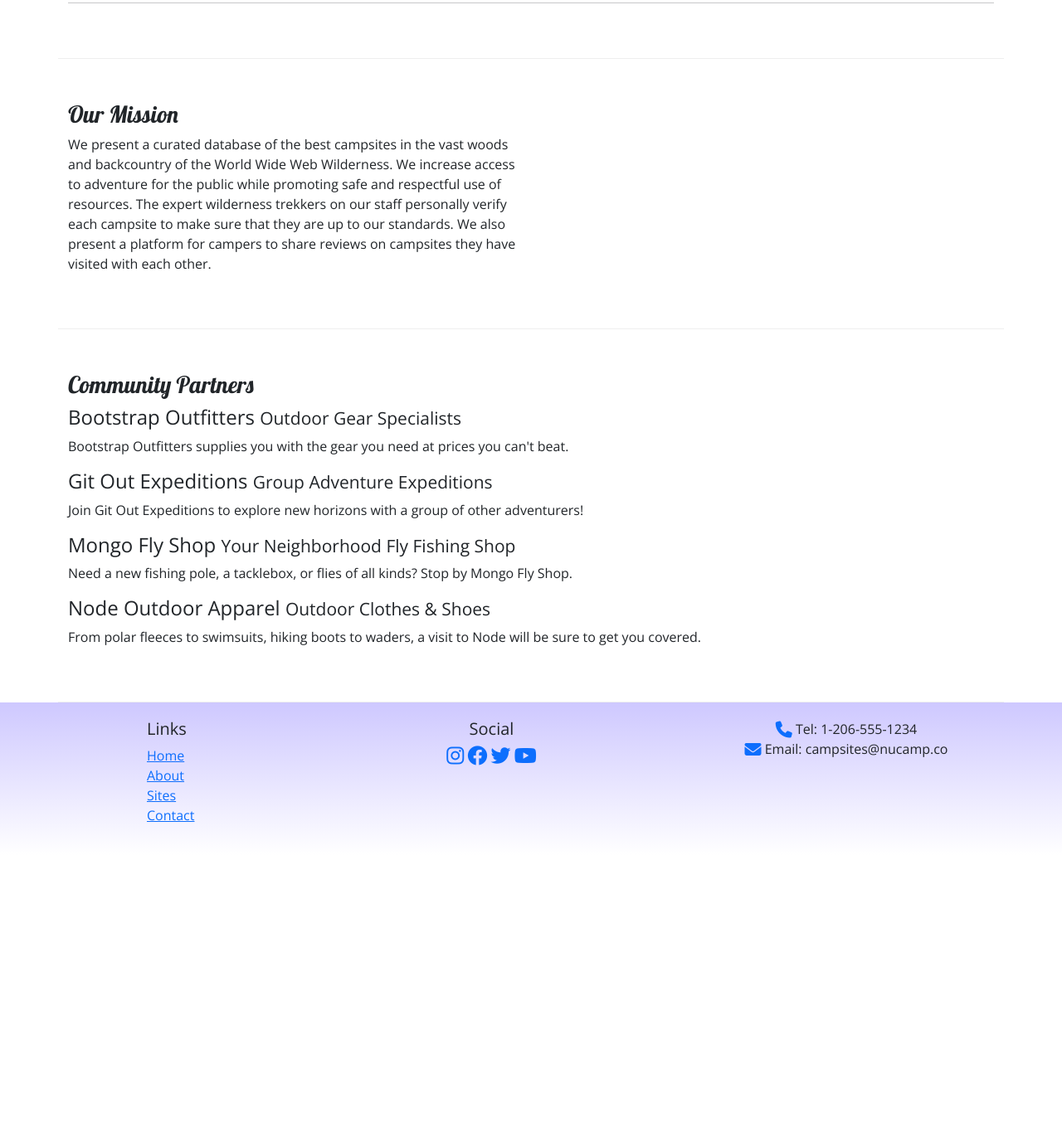
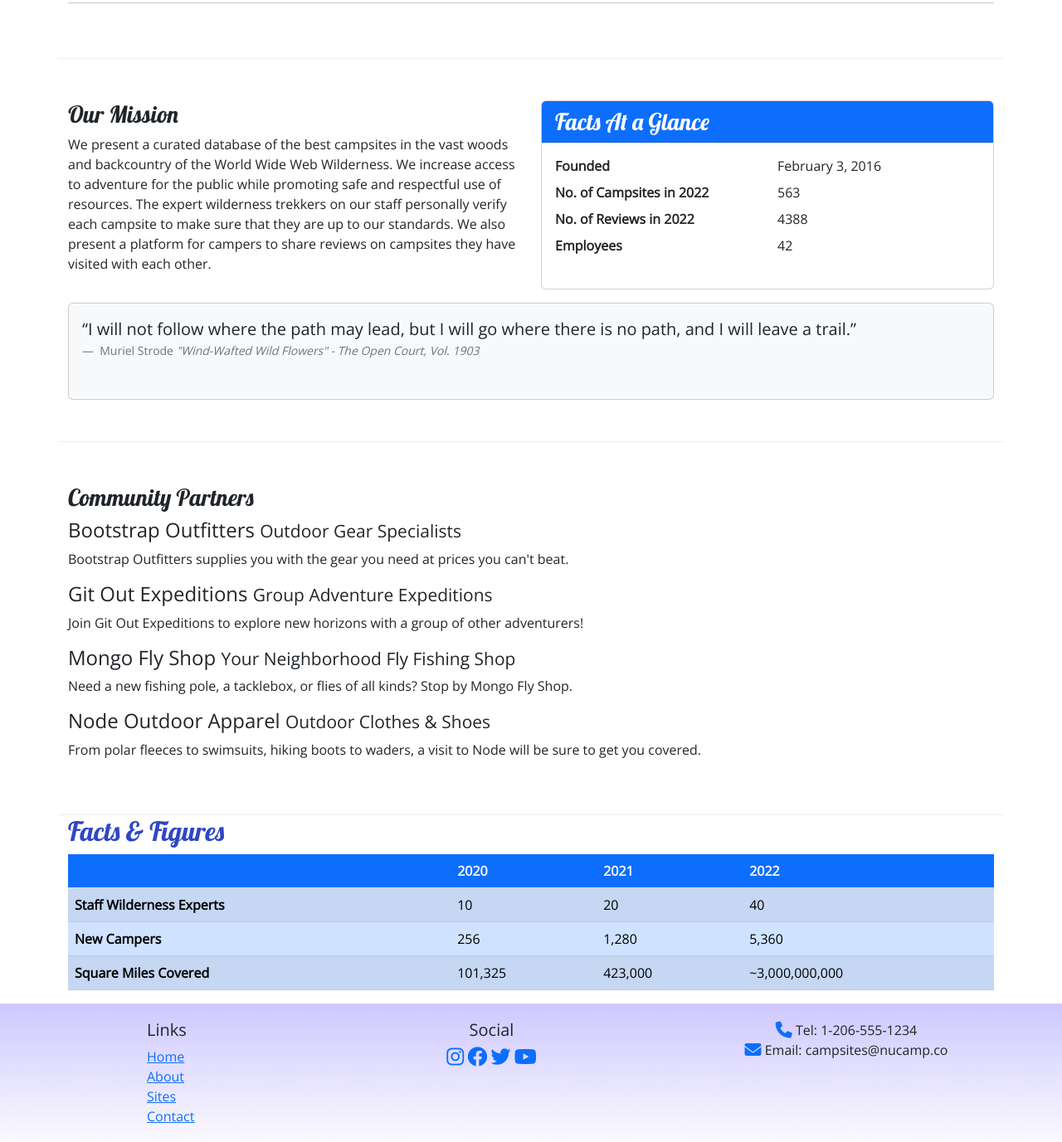
Before and after one commit to brandonweir/nucampsite, a plain HTML site: page aboutus.html in a window 1280 px wide. Shown: the part 360-1737 px from the top of the page at 83% size. Before the commit the page ends 1391 px from the top, so only its background shows below. Drawn offline with nearby package versions, Linux system fonts and the light colour scheme.

Commit message:
Tables and Cards

```diff
--- a/aboutus.html
+++ b/aboutus.html
@@ -59,12 +59,42 @@
         </div>
 
         <section class="row row-content">
-            <div class="col col-sm-6 col-md-6 col-lg-6 col-xl-6">
+            <div class="col-sm-6">
                 <h3>Our Mission</h3>
-                <p>We present a curated database of the best campsites in the vast woods and backcountry of the World Wide Web Wilderness. We increase access
-                to adventure for the public while promoting safe and respectful use of resources. The expert wilderness trekkers on our staff personally verify each
-                campsite to make sure that they are up to our standards. We also present a platform for campers to share reviews on campsites they have visited
-                with each other.</p>
+                <p>We present a curated database of the best campsites in the vast woods and backcountry of the World
+                    Wide Web Wilderness. We increase access to adventure for the public while promoting safe and
+                    respectful use of resources. The expert wilderness trekkers on our staff personally verify each
+                    campsite to make sure that they are up to our standards. We also present a platform for campers to
+                    share reviews on campsites they have visited with each other.</p>
+            </div>
+            <div class="col-sm-6">
+                <div class="card">
+                    <h3 class="card-header bg-primary text-white">Facts At a Glance</h3>
+                    <div class="card-body">
+                        <dl class="row">
+                            <dt class="col-6">Founded</dt>
+                            <dd class="col-6">February 3, 2016</dd>
+                            <dt class="col-6">No. of Campsites in 2022</dt>
+                            <dd class="col-6">563</dd>
+                            <dt class="col-6">No. of Reviews in 2022</dt>
+                            <dd class="col-6">4388</dd>
+                            <dt class="col-6">Employees</dt>
+                            <dd class="col-6">42</dd>
+                        </dl>
+                    </div>
+                </div>
+            </div>
+            <div class="col">
+                <div class="card bg-light mt-3">
+                    <figure class="card-body">
+                        <blockquote class="blockquote">
+                            <q>I will not follow where the path may lead, but I will go where there is no path, and I will leave a trail.</q>
+                        </blockquote>
+                        <figcaption class="blockquote-footer">
+                            Muriel Strode <cite>"Wind-Wafted Wild Flowers" - The Open Court, Vol. 1903</cite>
+                        </figcaption>
+                   </figure>
+                </div>
             </div>
         </section>
 
@@ -79,6 +109,43 @@
                 <p class="d-none d-sm-block">Need a new fishing pole, a tacklebox, or flies of all kinds? Stop by Mongo Fly Shop.</p>
                 <h4>Node Outdoor Apparel <small>Outdoor Clothes & Shoes</small></h4>
                 <p class="d-none d-sm-block">From polar fleeces to swimsuits, hiking boots to waders, a visit to Node will be sure to get you covered.</p>
+            </div>
+        </section>
+        <section>
+            <div>
+                <h2>Facts & Figures</h2>
+                <div class="table-responsive">
+                    <table class="table table-striped">
+                        <thead class="thead bg-primary text-light">
+                            <tr>
+                                <th></th>
+                                <th>2020</th>
+                                <th>2021</th>
+                                <th>2022</th>
+                            </tr>
+                        </thead>
+                        <tbody class="tbody table-primary">
+                            <tr>
+                                <th>Staff Wilderness Experts</th>
+                                <td>10</td>
+                                <td>20</td>
+                                <td>40</td>
+                            </tr>
+                            <tr>
+                                <th>New Campers</th>
+                                <td>256</td>
+                                <td>1,280</td>
+                                <td>5,360</td>
+                            </tr>
+                            <tr>
+                                <th>Square Miles Covered</th>
+                                <td>101,325</td>
+                                <td>423,000</td>
+                                <td>~3,000,000,000</td>
+                            </tr>
+                        </tbody>
+                    </table>
+                </div>
             </div>
         </section>
     </main>
```
